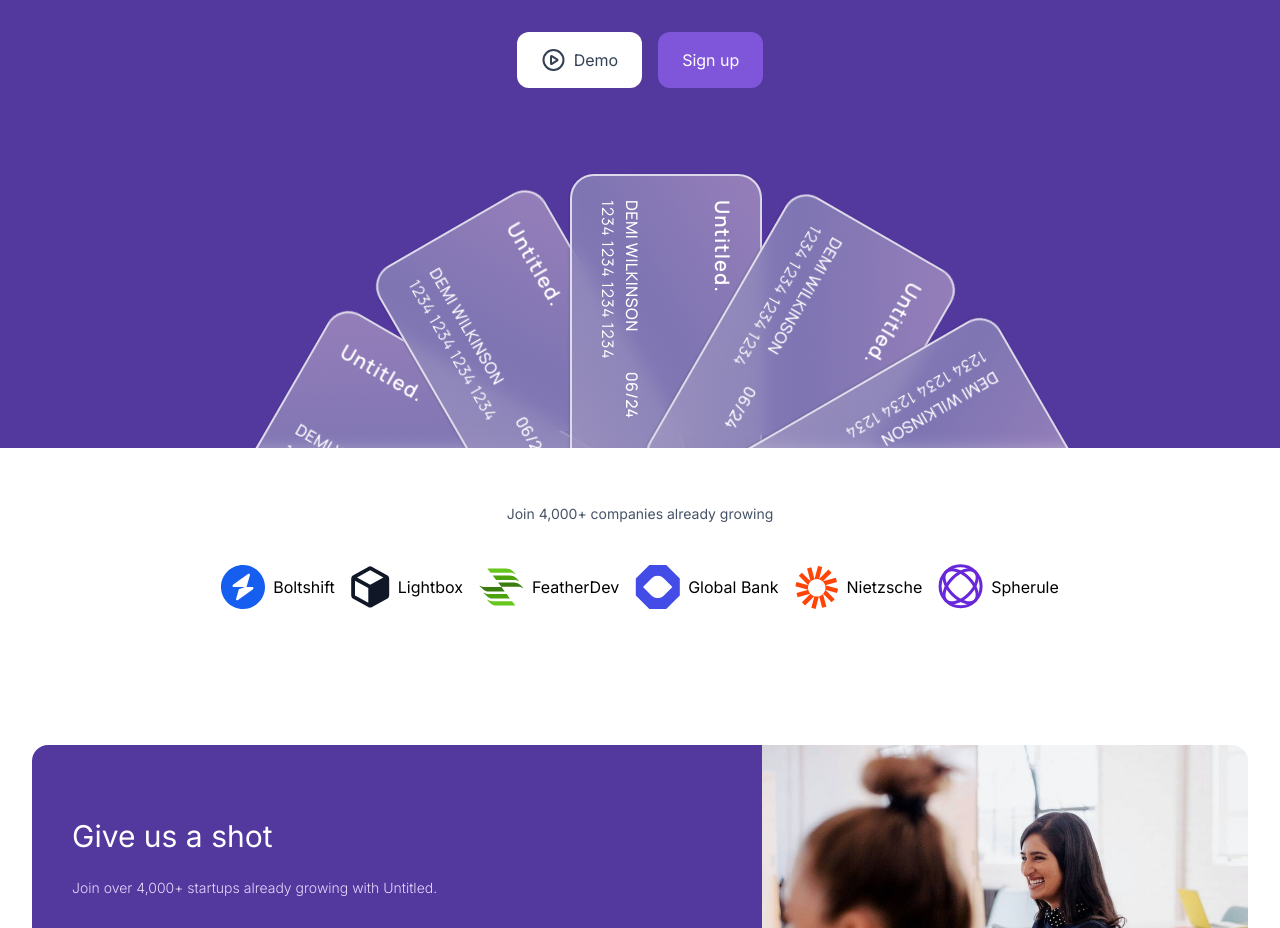
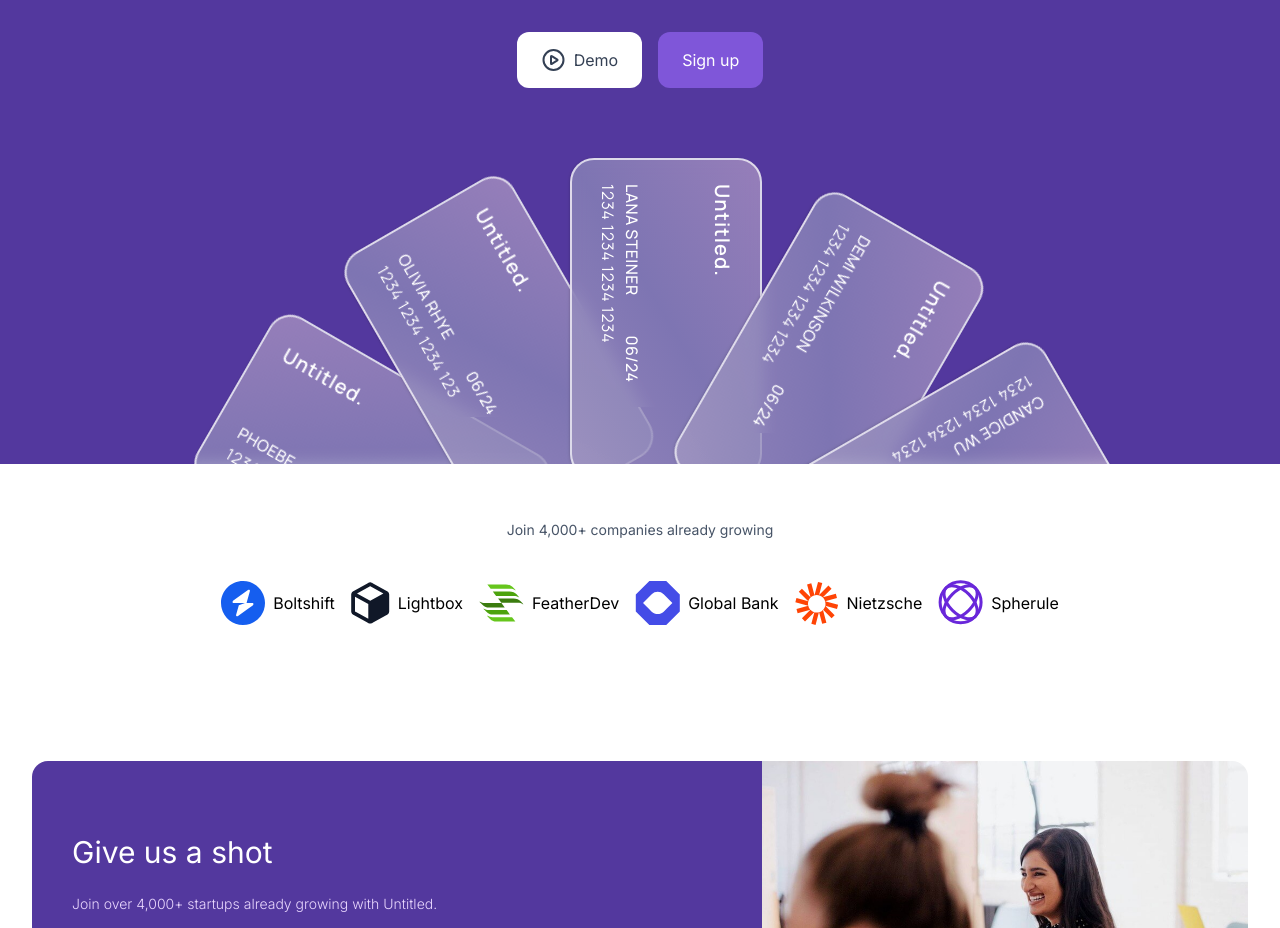
Before and after one commit to kazi331/untitled_ui, a React (Vite) app: page / in a window 1280 px wide. Shown: the part 408-1336 px from the top of the page. Built offline with nearby package versions, Linux system fonts and the light colour scheme.

Commit message:
cards re-positioned

```diff
--- a/src/components/home/HeroCreditCards.tsx
+++ b/src/components/home/HeroCreditCards.tsx
@@ -2,25 +2,22 @@ import { cards, type Card } from "@/lib/dummy";
 
 export default function HeroCreditCards() {
   return (
-    <div>
-      <div className="flex justify-center relative -mb-48 h-[30rem]">
-        <div>
+    <div className="-mb-76 mt-40">
+      <div className="flex justify-center relative h-[30rem] ">
         {cards.map((card: Card, i: number) => {
           return (
             <div
-                className="absolute bottom-0 left-0 translate-1/2 "
+              className=""
               key={card.id}
               style={{
                 transform: `rotate(${(i + 1) * 30}deg)`,
-                  transformOrigin: "430px 100px",
+                transformOrigin: "10px 400px",
               }}
             >
-                <CreditCard card={cards[3]} />
+              <CreditCard card={card} />
             </div>
           );
         })}
-        </div>
-        {/* <CreditCard card={cards[3]} /> */}
       </div>
     </div>
   );
@@ -29,7 +26,7 @@ export default function HeroCreditCards() {
 export const CreditCard = ({ card }: { card: Card }) => {
   return (
     <div
-      className={`w-max min-w-xs h-48 rounded-3xl bg-gradient-to-br from-[#A68FC0]/80 via-[#8883B7]/80 to-[#A297C1]/80 backdrop-blur border-2 border-white/70 shadow font-manrope text-white `}
+      className={`w-max min-w-xs absolute bottom-0 right-0 -translate-x-1/2  h-48 rounded-3xl bg-gradient-to-br from-[#A68FC0]/80 via-[#8883B7]/80 to-[#A297C1]/80 backdrop-blur border-2 border-white/70 shadow font-manrope text-white `}
     >
       <div className="p-6 w-2/3 flex flex-col justify-between h-full">
         <p className="font-semibold text-xl tracking-wider">Untitled.</p>
```
Lines whose indentation alone changed are shown as unchanged.
